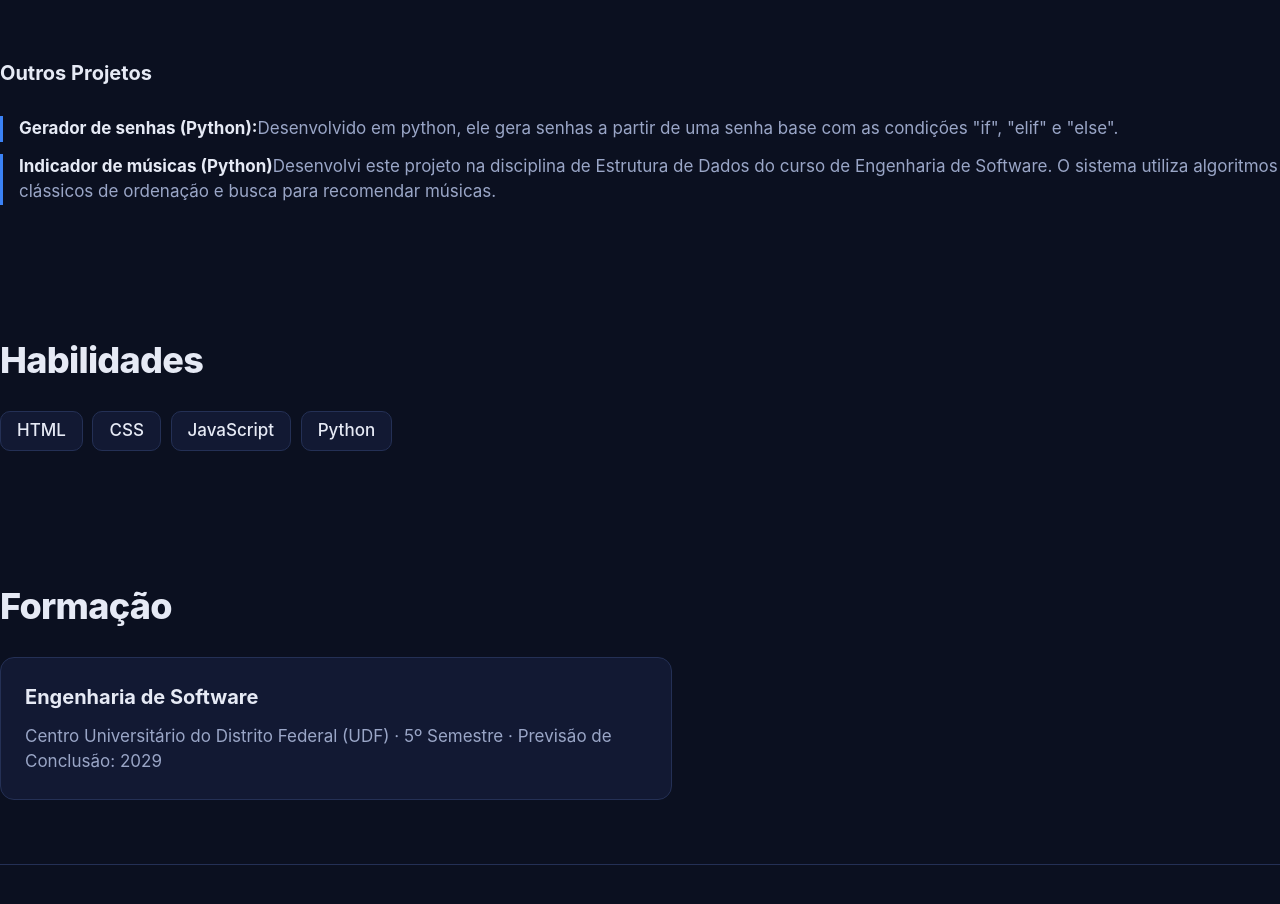
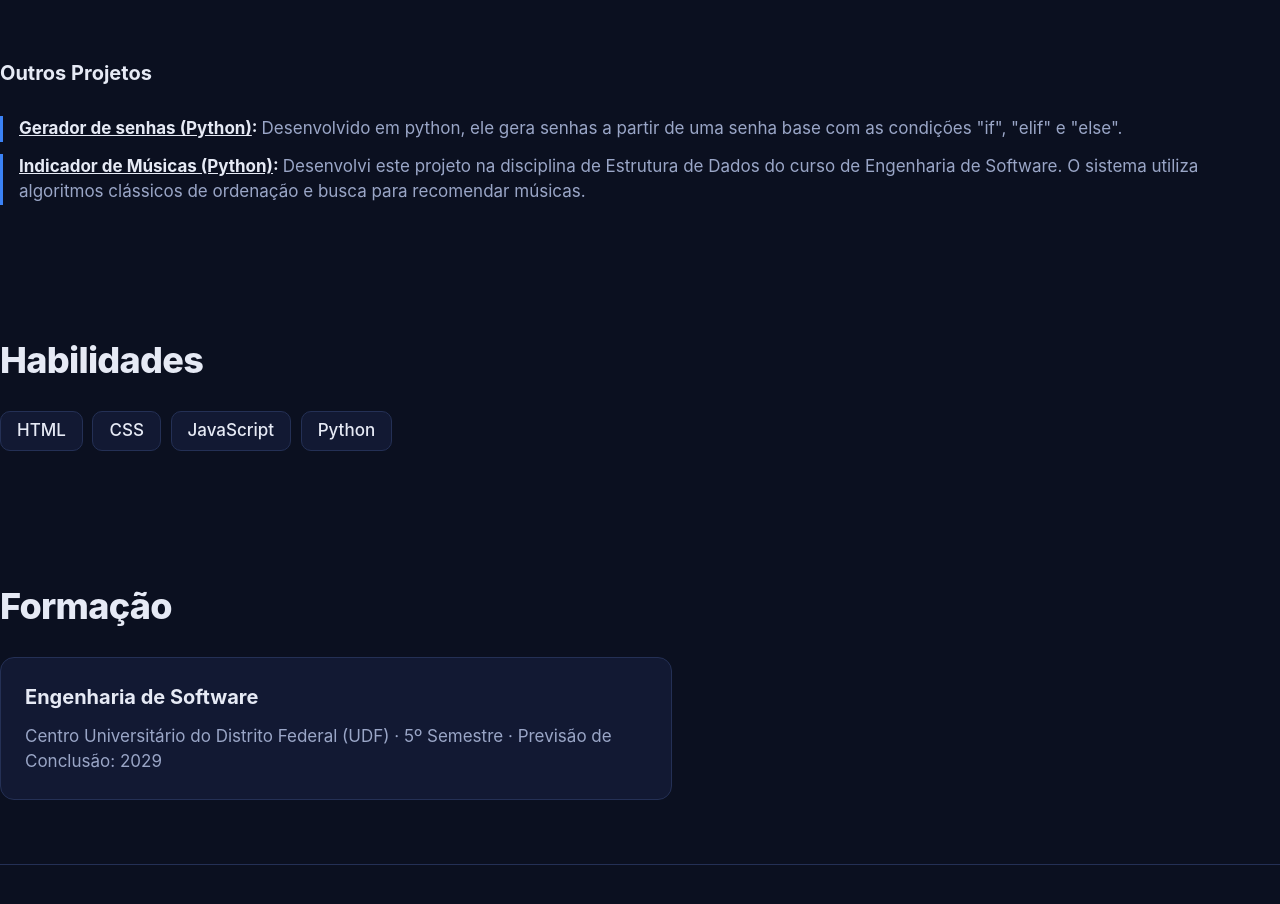
Before and after one commit to cailotie/portfolio, a plain HTML site: page index.html in a window 1280 px wide. Shown: the part 1657-2561 px from the top of the page. Drawn offline with Linux system fonts and the light colour scheme.

Commit message:
Update index.html

```diff
--- a/index.html
+++ b/index.html
@@ -102,8 +102,8 @@
       </article>
       <h3>Outros Projetos</h3>
       <ul>
-        <li><strong>Gerador de senhas (Python):</strong>Desenvolvido em python, ele gera senhas a partir de uma senha base com as condições "if", "elif" e "else".</li>
-        <li><strong>Indicador de músicas (Python)</strong></strong>Desenvolvi este projeto na disciplina de Estrutura de Dados do curso de Engenharia de Software. O sistema utiliza algoritmos clássicos de ordenação e busca para recomendar músicas.</li>
+        <li><strong><a href="#">Gerador de senhas (Python)</a>: </strong>Desenvolvido em python, ele gera senhas a partir de uma senha base com as condições "if", "elif" e "else".</li>
+        <li><strong><a href="https://github.com/Barbbosa/Recomendando_musicas"target="_blank">Indicador de Músicas (Python)</a>: </strong>Desenvolvi este projeto na disciplina de Estrutura de Dados do curso de Engenharia de Software. O sistema utiliza algoritmos clássicos de ordenação e busca para recomendar músicas.</li>
       </ul>
      </section>
 
```
